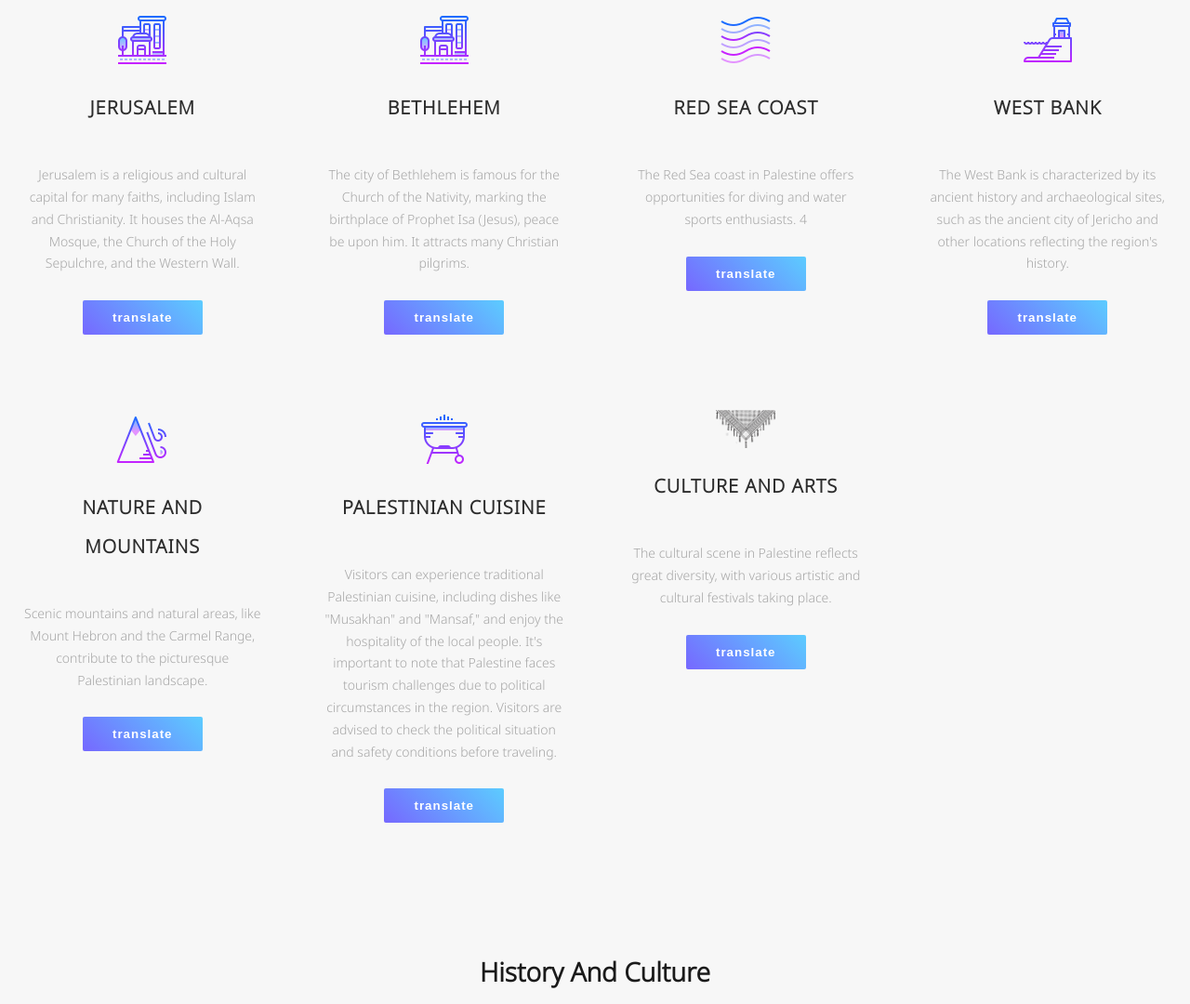
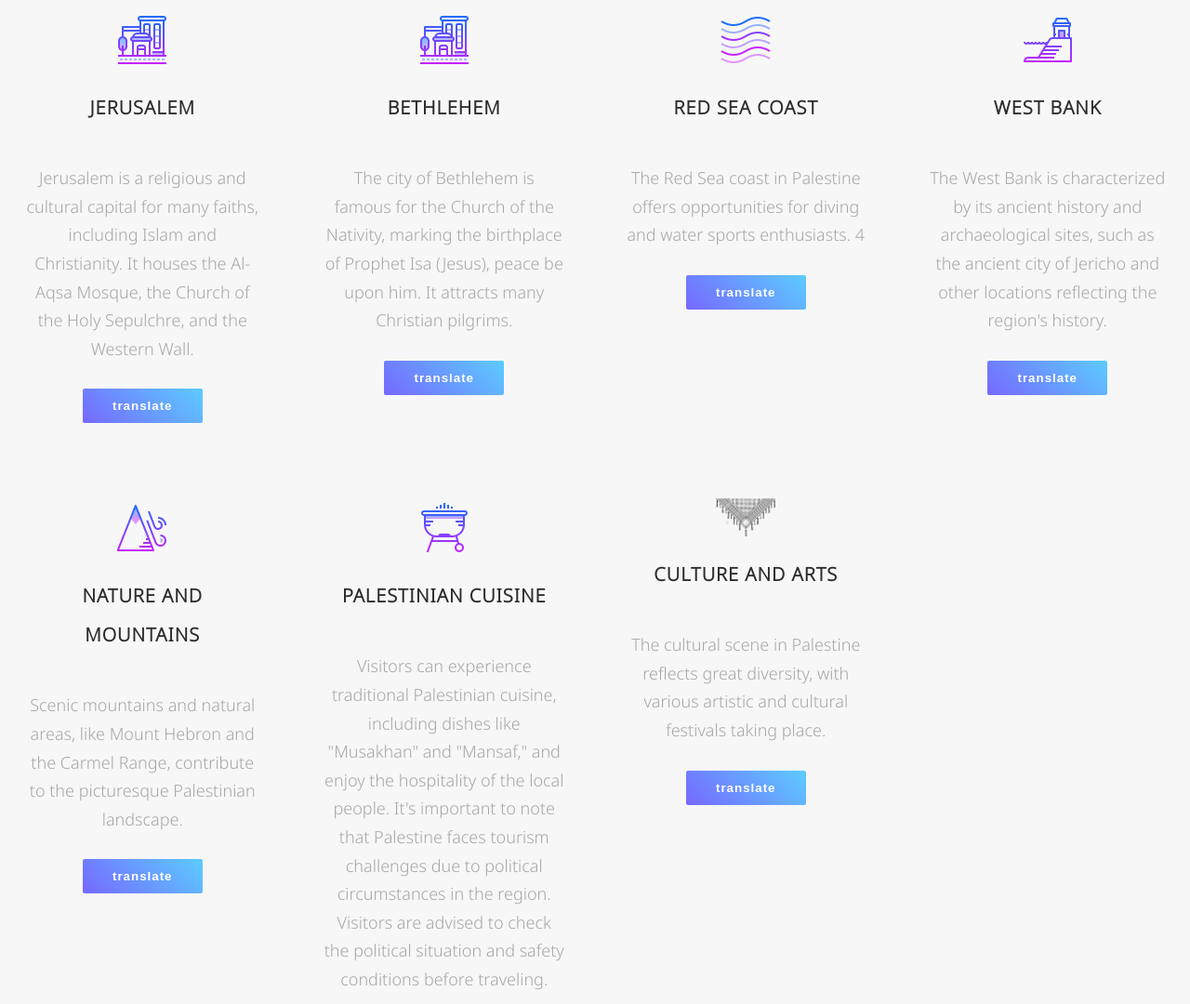
Before and after one commit to omair-660/Palestine, a plain HTML site: page index.html in a window 1280 px wide. Shown: the part 1224-2304 px from the top of the page at 93% size. Drawn offline with Linux system fonts and the light colour scheme.

Commit message:
Update master.css

```diff
--- a/master.css
+++ b/master.css
@@ -304,7 +304,7 @@ color: #7f50ff;
 }
 .servises .box p{
   line-height: 1.7;
-  font-size: 14px;
+  font-size: 18px;
   margin-top: 12px;
   color: #a6a6a6;
 }
```
